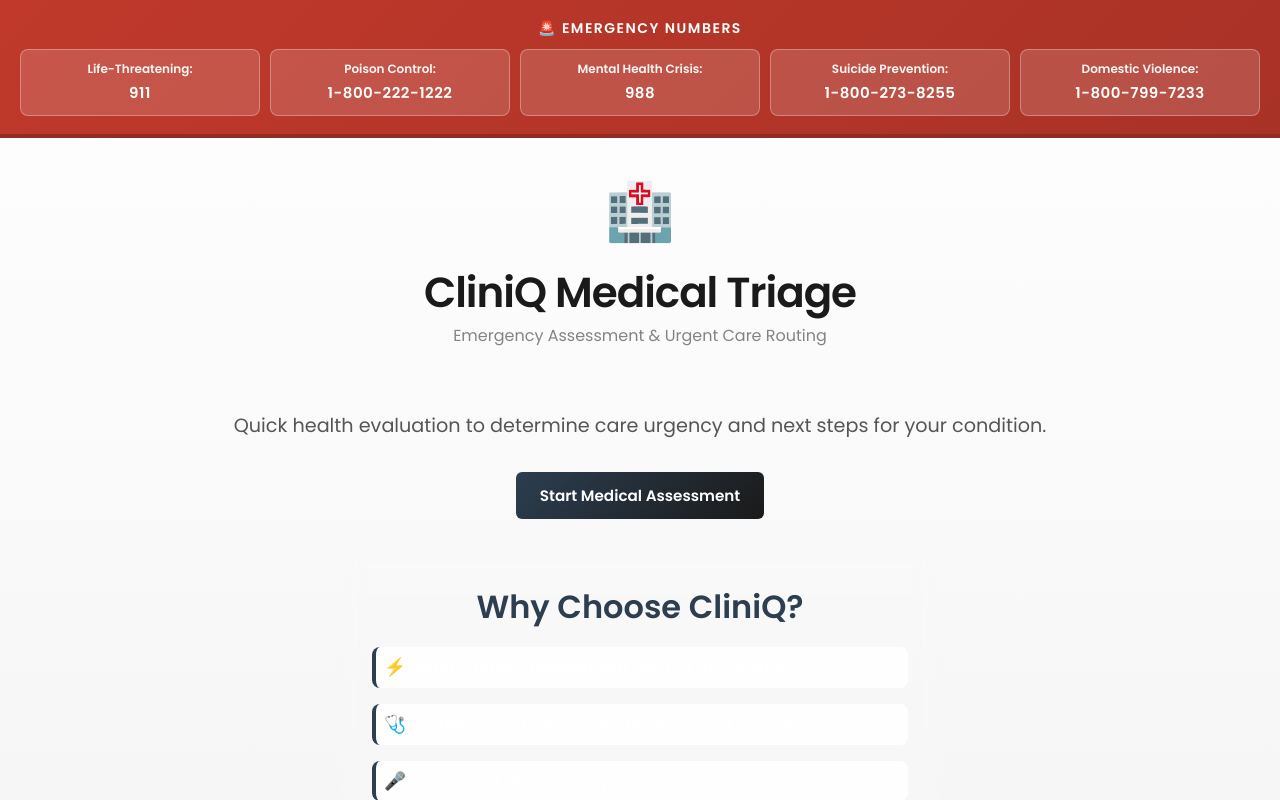
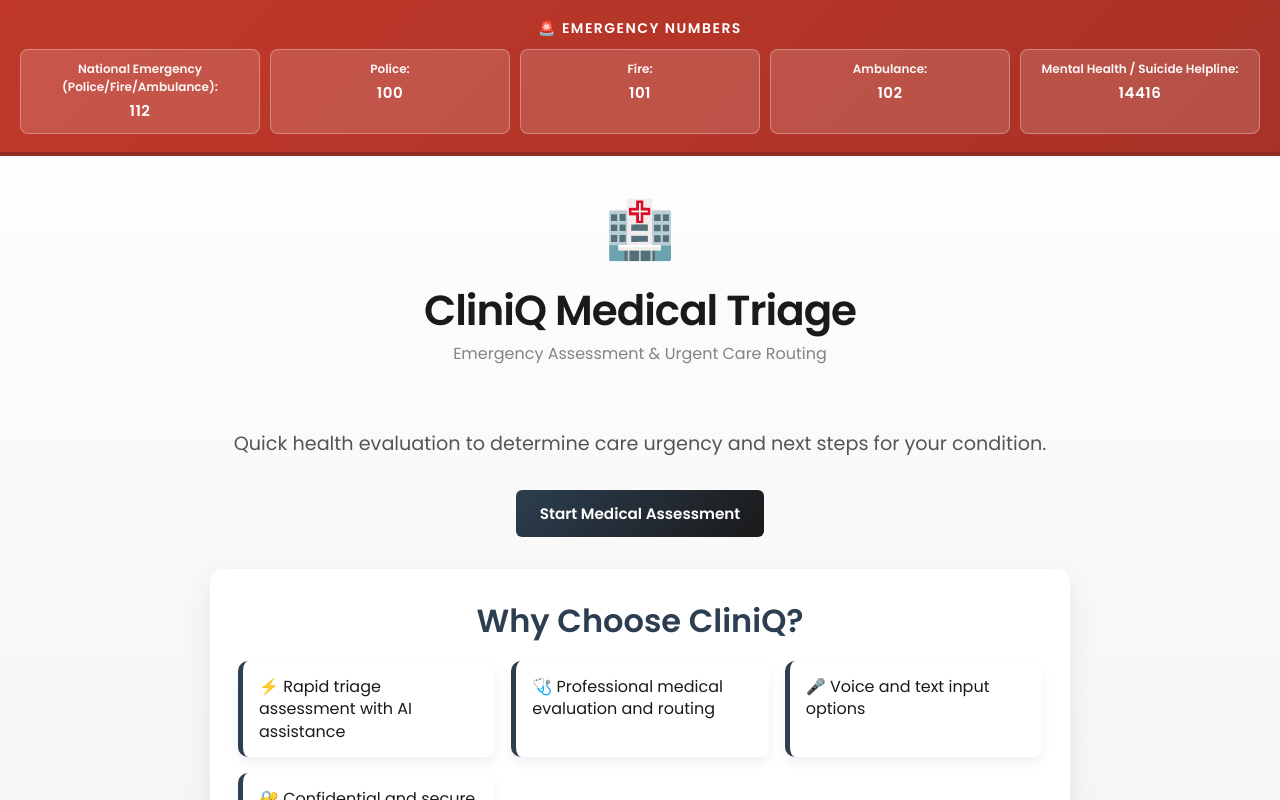
Before and after one commit to shutupzunaira/voice-ai-agent, a React (Vite) app in the folder frontend/: page / in a window 1280 px wide. Built offline with nearby package versions, Linux system fonts and the light colour scheme.

Commit message:
few frontend changes

```diff
--- a/frontend/src/pages/HomePage.jsx
+++ b/frontend/src/pages/HomePage.jsx
@@ -11,24 +11,24 @@ function HomePage({ onStartInterview }) {
         <div className="emergency-badge">🚨 EMERGENCY NUMBERS</div>
         <div className="emergency-numbers">
           <div className="emergency-item">
-            <span className="emergency-label">Life-Threatening:</span>
-            <span className="emergency-number">911</span>
+            <span className="emergency-label">National Emergency (Police/Fire/Ambulance):</span>
+            <span className="emergency-number">112</span>
           </div>
           <div className="emergency-item">
-            <span className="emergency-label">Poison Control:</span>
-            <span className="emergency-number">1-800-222-1222</span>
+            <span className="emergency-label">Police:</span>
+            <span className="emergency-number">100</span>
           </div>
           <div className="emergency-item">
-            <span className="emergency-label">Mental Health Crisis:</span>
-            <span className="emergency-number">988</span>
+            <span className="emergency-label">Fire:</span>
+            <span className="emergency-number">101</span>
           </div>
           <div className="emergency-item">
-            <span className="emergency-label">Suicide Prevention:</span>
-            <span className="emergency-number">1-800-273-8255</span>
+            <span className="emergency-label">Ambulance:</span>
+            <span className="emergency-number">102</span>
           </div>
           <div className="emergency-item">
-            <span className="emergency-label">Domestic Violence:</span>
-            <span className="emergency-number">1-800-799-7233</span>
+            <span className="emergency-label">Mental Health / Suicide Helpline:</span>
+            <span className="emergency-number">14416</span>
           </div>
         </div>
       </div>
--- a/frontend/src/styles/HomePage.css
+++ b/frontend/src/styles/HomePage.css
@@ -363,34 +363,86 @@
   }
 }
 
+.start-button {
+  background: linear-gradient(135deg, #2c3e50 0%, #1a1a1a 100%);
+  color: white;
+  border: none;
+  padding: 0.75rem 1.5rem;
+  border-radius: 6px;
+  font-size: 0.95rem;
+  font-weight: 600;
+  cursor: pointer;
+  transition: all 0.3s ease;
+}
+
+.start-button:hover {
+  transform: scale(1.05);
+  box-shadow: 0 4px 12px rgba(44, 62, 80, 0.4);
+  background: linear-gradient(135deg, #1a1a1a 0%, #000000 100%);
+}
+
+.start-button:active {
+  transform: scale(0.98);
+}
+
 .home-features {
-  background: rgba(255, 255, 255, 0.1);
-  border-radius: 12px;
-  padding: 2rem;
-  max-width: 600px;
-  margin: 2rem auto;
-  color: white;
-  backdrop-filter: blur(10px);
+  background: rgba(255, 255, 255, 0.92);
+  border-radius: 14px;
+  padding: 1.75rem;
+  max-width: 860px;
+  margin: 0 auto 2rem;
+  color: #1a1a1a;
+  backdrop-filter: blur(14px);
+  box-shadow: 0 10px 30px rgba(0, 0, 0, 0.08);
 }
 
 .home-features h2 {
-  margin-top: 0;
-  font-size: clamp(1.5rem, 3vw, 2rem);
   text-align: center;
+  margin-bottom: 1rem;
+  color: #2c3e50;
 }
 
 .home-features ul {
   list-style: none;
   padding: 0;
   margin: 0;
-  display: flex;
-  flex-direction: column;
+  display: grid;
+  grid-template-columns: repeat(auto-fit, minmax(240px, 1fr));
   gap: 1rem;
 }
 
 .home-features li {
-  font-size: clamp(0.95rem, 2vw, 1.1rem);
-  padding: 0.5rem;
+  padding: 0.9rem 1rem;
+  background: rgba(255, 255, 255, 0.95);
+  border-radius: 10px;
+  border-left: 5px solid #2c3e50;
+  font-size: 1rem;
+  line-height: 1.4;
+  color: #1a1a1a;
+  box-shadow: 0 6px 12px rgba(0, 0, 0, 0.06);
+}
+
+.assessment-notice {
+  text-align: center;
+  max-width: 800px;
+  margin: 2rem auto;
+  padding: 0 1rem;
+}
+
+.critical-warning {
+  color: #c0392b !important;
+  font-weight: 600 !important;
+  background: #ffebee;
+  padding: 12px;
+  border-radius: 6px;
+  margin: 12px 0 !important;
+  border-left: 4px solid #c0392b;
+}
+
+.disclaimer {
+  font-size: 12px;
+  color: #999;
+  margin-top: 1rem;
 }
 
 @keyframes slideDown {
@@ -404,14 +456,23 @@
   }
 }
 
+/* Responsive */
 @media (max-width: 768px) {
+  .assessment-options {
+    grid-template-columns: 1fr;
+  }
+
+  .home-features ul {
+    grid-template-columns: 1fr;
+  }
+
+  .emergency-numbers {
+    flex-direction: column;
+    align-items: center;
+  }
+
   .home-page {
     padding: 1.5rem 0.5rem;
-  }
-
-  .topics-grid {
-    grid-template-columns: 1fr;
-    gap: 1rem;
   }
 
   .home-features {
```
